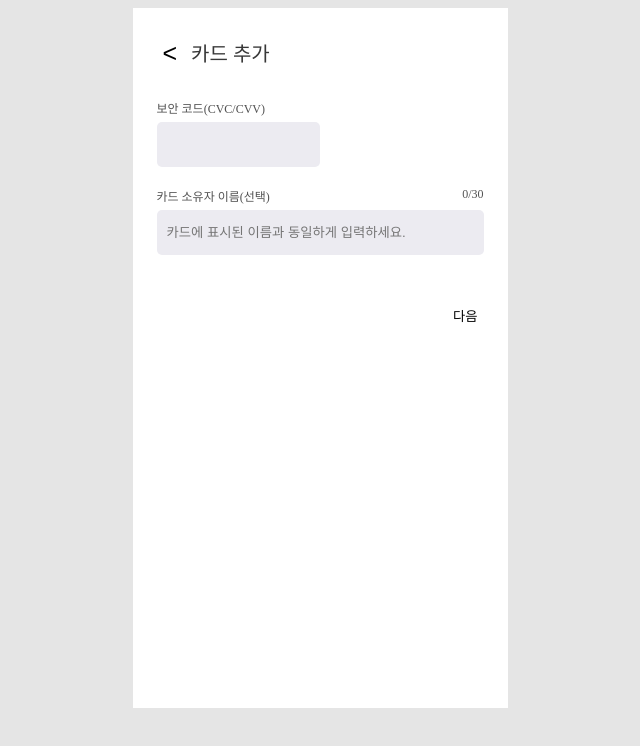
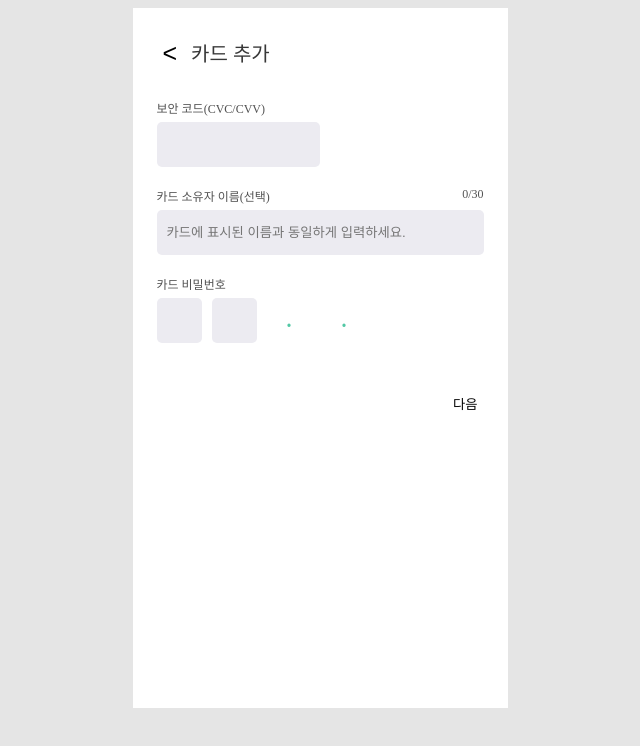
Before and after one commit to ericagong/payments, a React (Vite) app: page / in a window 1280 px wide. Shown: the top 746 px of the page, without its empty margins (320-960 px from the left). Built offline with nearby package versions, Linux system fonts and the light colour scheme.

Commit message:
feat(inputs): passwordField 1차 구현

```diff
--- a/src/features/register/CardRegisterForm.tsx
+++ b/src/features/register/CardRegisterForm.tsx
@@ -1,5 +1,6 @@
 import SecurityCodeField from './SecurityCodeField';
 import OwnerNameField from './OwnerNameField';
+import PasswordField from './PasswordField';
 import './field.scss';
 
 const CardRegisterForm = () => {
@@ -7,6 +8,7 @@ const CardRegisterForm = () => {
     <form>
       <SecurityCodeField />
       <OwnerNameField />
+      <PasswordField />
     </form>
   );
 };
--- /dev/null
+++ b/src/features/register/PasswordField.tsx
@@ -0,0 +1,94 @@
+import { useRef, useState } from 'react';
+import type { ChangeEvent, KeyboardEvent } from 'react';
+
+import Box from '@/components/primitives/Box';
+import Input from '@/components/primitives/Input';
+import Label from '@/components/primitives/Label';
+
+const MAX_LENGTH = 1;
+const DIGIT_COUNT = 2;
+
+const sanitizeNumeric = (value: string) => value.replace(/\D/g, '');
+const isFilled = (value: string) => value.length === MAX_LENGTH;
+
+const PasswordField = () => {
+  const [digits, setDigits] = useState<string[]>(Array(DIGIT_COUNT).fill(''));
+  const inputRefs = useRef<Array<HTMLInputElement | null>>(Array(DIGIT_COUNT).fill(null));
+
+  const registerInputRef = (index: number) => (node: HTMLInputElement | null) => {
+    inputRefs.current[index] = node;
+  };
+
+  const focusInput = (index: number) => {
+    inputRefs.current[index]?.focus();
+  };
+
+  const updateDigit = (index: number, nextValue: string) => {
+    setDigits((prev) => {
+      const nextDigits = [...prev];
+      nextDigits[index] = nextValue;
+      return nextDigits;
+    });
+  };
+
+  const handleDigitChange = (index: number) => (event: ChangeEvent<HTMLInputElement>) => {
+    const sanitizedValue = sanitizeNumeric(event.target.value);
+
+    updateDigit(index, sanitizedValue);
+
+    if (isFilled(sanitizedValue)) {
+      focusInput(index + 1);
+    }
+  };
+
+  const handleDigitKeyDown = (index: number) => (event: KeyboardEvent<HTMLInputElement>) => {
+    if (event.key !== 'Backspace') {
+      return;
+    }
+
+    if (digits[index]) {
+      return;
+    }
+
+    const previousIndex = index - 1;
+    if (previousIndex < 0) {
+      return;
+    }
+
+    event.preventDefault();
+    updateDigit(previousIndex, '');
+    focusInput(previousIndex);
+  };
+
+  return (
+    <Box className='field-container' style={{ width: '50%' }}>
+      <Box className='field-header'>
+        <Label>카드 비밀번호</Label>
+      </Box>
+      <Box className='field-input-group-container'>
+        <Input
+          className='input-group-cell'
+          type='password'
+          ref={registerInputRef(0)}
+          value={digits[0]}
+          onChange={handleDigitChange(0)}
+          onKeyDown={handleDigitKeyDown(0)}
+          maxLength={MAX_LENGTH}
+        />
+        <Input
+          className='input-group-cell'
+          type='password'
+          ref={registerInputRef(1)}
+          value={digits[1]}
+          onChange={handleDigitChange(1)}
+          onKeyDown={handleDigitKeyDown(1)}
+          maxLength={MAX_LENGTH}
+        />
+        <Box className='input-group-cell dot'>.</Box>
+        <Box className='input-group-cell dot'>.</Box>
+      </Box>
+    </Box>
+  );
+};
+
+export default PasswordField;
--- a/src/features/register/field.scss
+++ b/src/features/register/field.scss
@@ -23,7 +23,8 @@ $field-background-color: #ecebf1;
   font-weight: 500;
 }
 
-.field-input {
+%input-base {
+  box-sizing: border-box;
   height: 45px;
   padding: 0 10px;
   color: $primary-color;
@@ -31,6 +32,35 @@ $field-background-color: #ecebf1;
   border: none;
   border-radius: 5px;
   outline: none;
+}
+
+.field-input {
+  @extend %input-base;
+}
+
+.field-input-group-container {
+  display: flex;
+  gap: 10px;
+  width: 100%;
+
+  > * {
+    flex: 1 1 0;
+    min-width: 45px;
+  }
+}
+
+.input-group-cell {
+  @extend %input-base;
+  padding: 0 20px;
+
+  &.dot {
+    display: flex;
+    justify-content: center;
+    align-items: center;
+    font-size: 20px;
+    font-weight: 800;
+    background-color: transparent;
+  }
 }
 
 // .overlay-container {
--- a/src/global.scss
+++ b/src/global.scss
@@ -3,6 +3,12 @@ $secondary-color: #383838;
 $tertiary-color: #a0a0a0;
 $dimmed-color: #e5e5e5;
 $app-background-color: #fff;
+
+*,
+*::before,
+*::after {
+  box-sizing: border-box;
+}
 
 body {
   display: flex;
@@ -10,7 +16,6 @@ body {
   justify-content: center;
   align-items: center;
   gap: 0.5rem;
-  box-sizing: border-box;
   background-color: $dimmed-color;
 }
 
```
